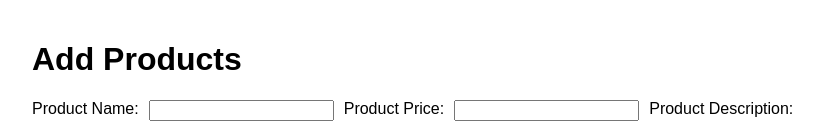
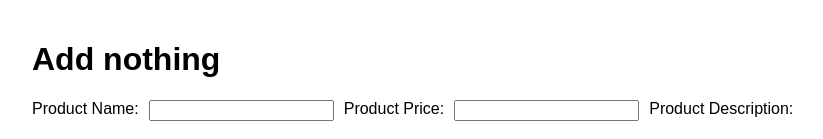
Before and after one commit to yazanzamel/website, a plain HTML site: page index.html in a window 1280 px wide. Shown: the top 139 px of the page, without its empty margins (208-1031 px from the left). Drawn offline with Linux system fonts and the light colour scheme.

Commit message:
wrong code

```diff
--- a/index.html
+++ b/index.html
@@ -47,7 +47,7 @@
     </style>
 </head>
 <body>
-    <h1>Add Products</h1>
+    <h1>Add nothing</h1>
     <form id="productForm">
         <label for="productName">Product Name:</label>
         <input type="text" id="productName" required>
```
